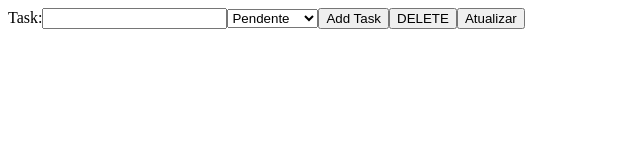
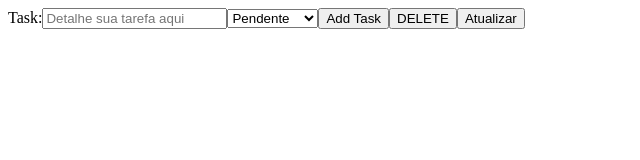
Before and after one commit to leo2903lan/toDoList-Ebytr, a React (Create React App) app in the folder frontend/todolist-ebtry/: page / in a window 1280 px wide. Shown: the top 160 px of the page, without its empty margins (0-640 px from the left). Built offline with nearby package versions, Linux system fonts and the light colour scheme.

Commit message:
placeholder no campo input text para detalhar a tarefa a ser adiconada

```diff
--- a/frontend/todolist-ebtry/src/components/Input.tsx
+++ b/frontend/todolist-ebtry/src/components/Input.tsx
@@ -23,7 +23,13 @@ function Input() {
       <form>
       <label>
         Task:
-        <input type="text" name="task" value={ taskValue } onChange={ e => setTaskValue(e.target.value) } />
+        <input
+          type="text"
+          name="task"
+          value={ taskValue }
+          onChange={ e => setTaskValue(e.target.value) }
+          placeholder="Detalhe sua tarefa aqui"
+        />
       </label>
 
       <select value={ selectValue } onChange={ e => setSelectValue(e.target.value) }>
```
